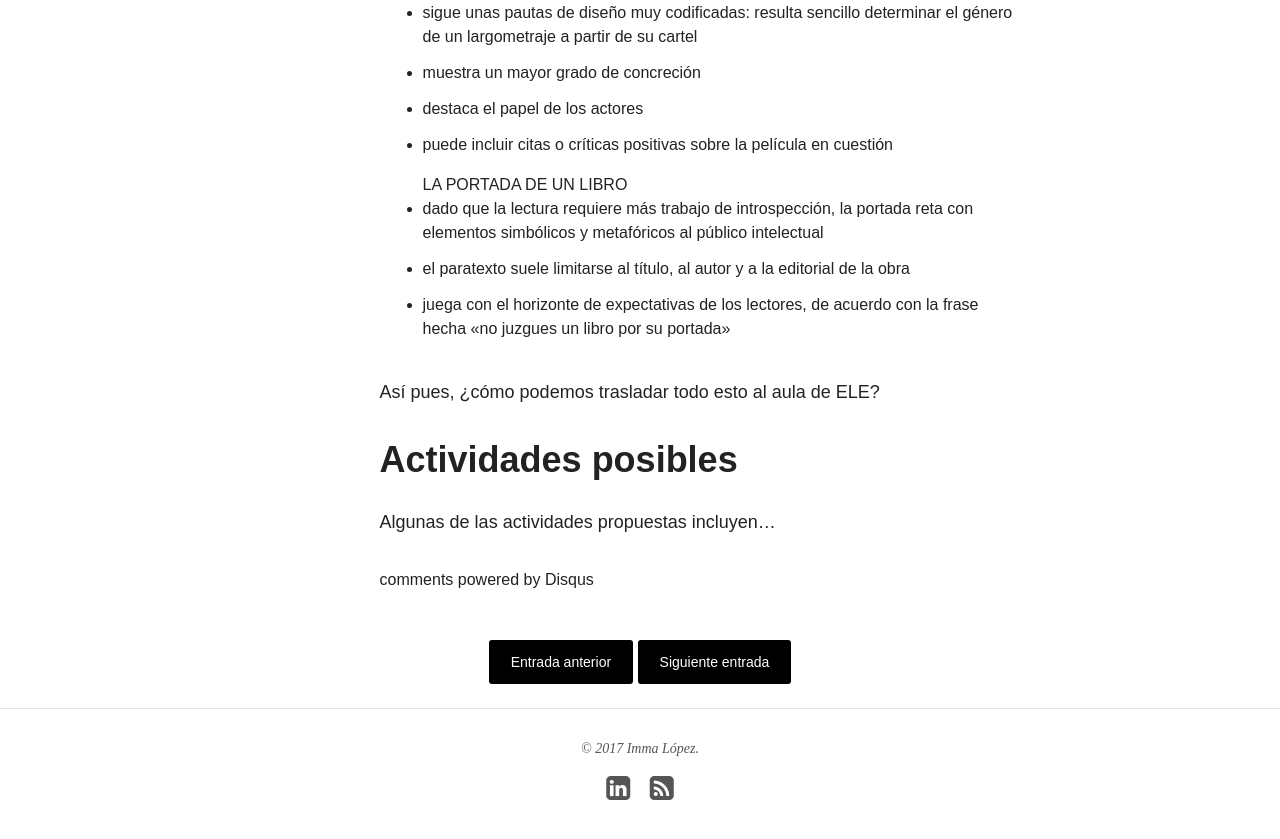
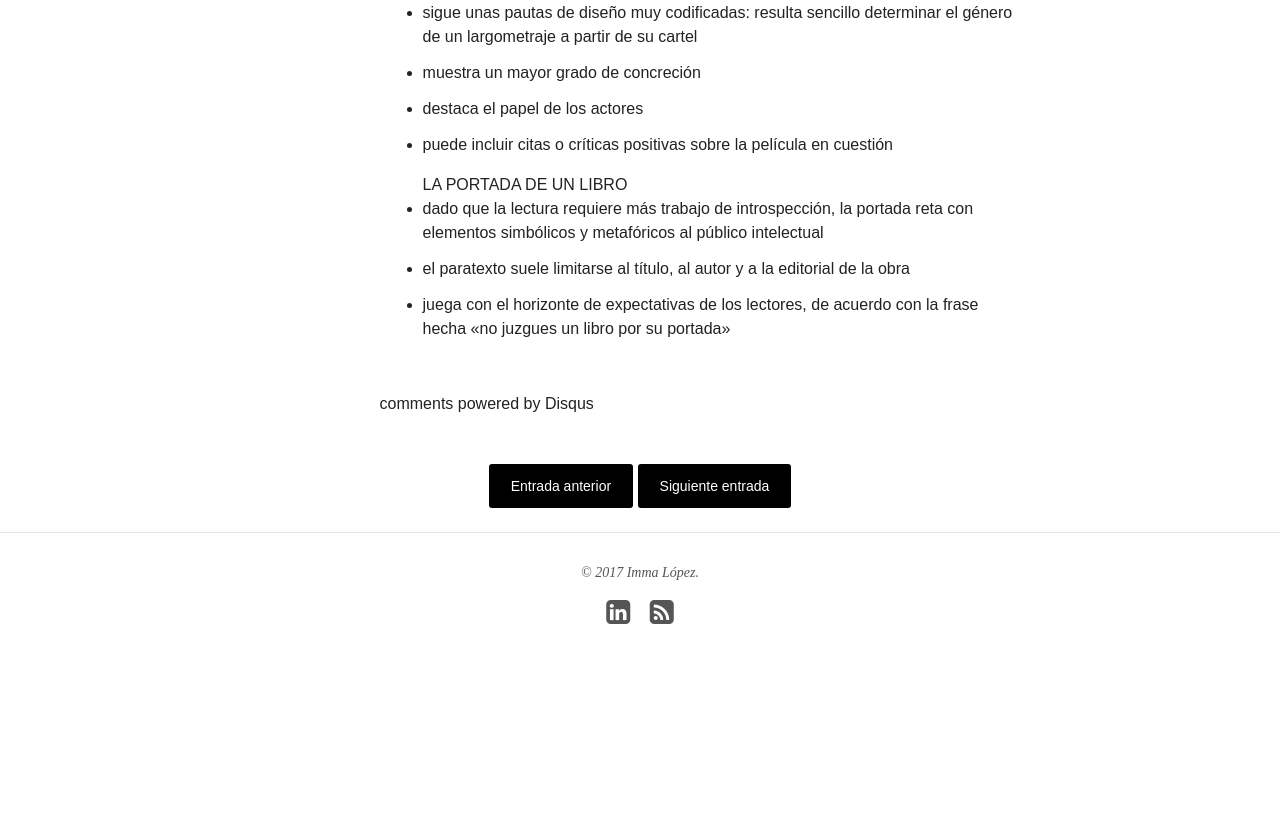
Before and after one commit to immalopez/immalopez.github.io, a Jekyll site: the page built from _posts/blog/2017-10-20-registro-de-aprendizaje-reflexivo.md, in a window 1280 px wide and 900 px high, scrolled down 1307 px. Shown: the top 839 px of the window. Built offline with Jekyll 4.4.1, drawn with Linux system fonts in a browser that asks for light colours; nearby versions of some CDN libraries; comment, search, counter and statistics services are not loaded; after the commit the page ends 2031 px from its top, so only the background shows below that.

Commit message:
Update 2017-10-20-registro-de-aprendizaje-reflexivo.md

```diff
--- a/_posts/blog/2017-10-20-registro-de-aprendizaje-reflexivo.md
+++ b/_posts/blog/2017-10-20-registro-de-aprendizaje-reflexivo.md
@@ -44,9 +44,3 @@ Para ello, seguiremos un procedimiento de **reflexión en columna**: en la izqui
     </tr>
   </tbody>
 </table>
-
-Así pues, ¿cómo podemos trasladar todo esto al aula de ELE?
-
-# Actividades posibles
-
-Algunas de las actividades propuestas incluyen...
```
